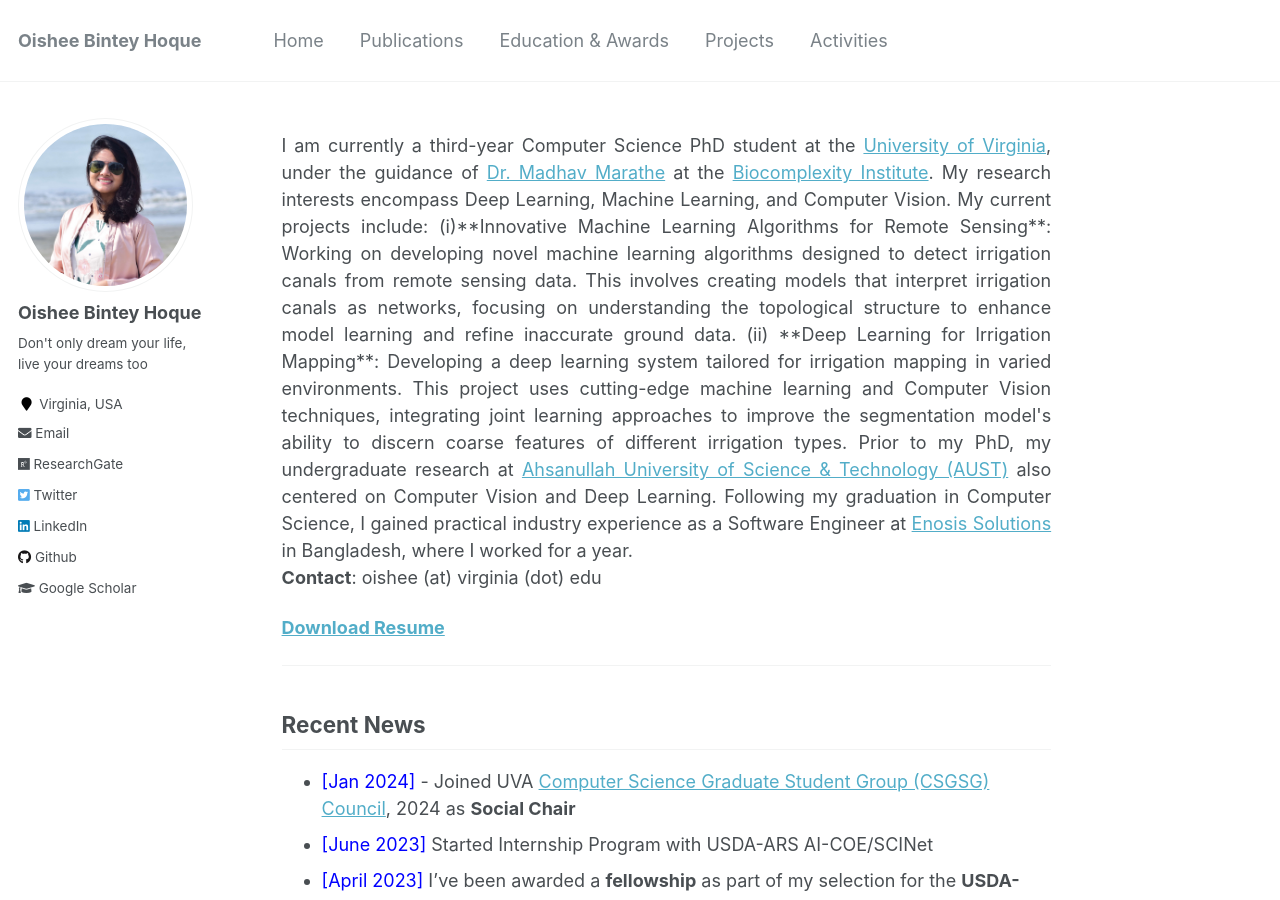
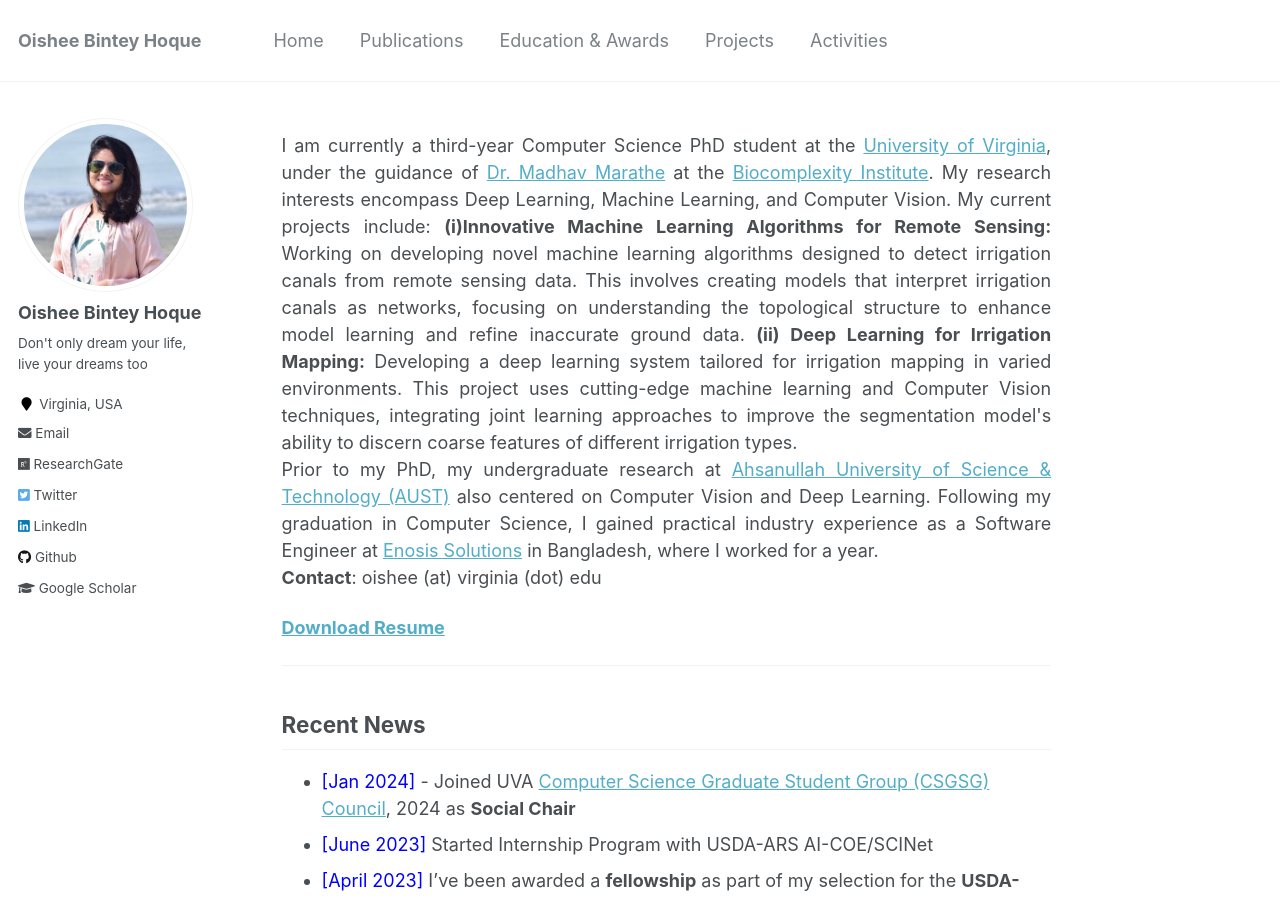
Before and after one commit to oishee-hoque/oishee-hoque.github.io, a Jekyll site: the page built from _pages/about.md, in a window 1280 px wide and 900 px high. Built offline with Jekyll 4.4.1, drawn with Linux system fonts in a browser that asks for light colours.

Commit message:
update html

```diff
--- a/_pages/about.md
+++ b/_pages/about.md
@@ -9,8 +9,8 @@
 ---
 
 <div style="text-align: justify">
-I am currently a third-year Computer Science PhD student at the  <a href="https://engineering.virginia.edu/departments/computer-science">University of Virginia</a>, under the guidance of <a href="https://engineering.virginia.edu/faculty/madhav-marathe">Dr. Madhav Marathe</a> at the <a href="https://biocomplexity.virginia.edu/">Biocomplexity Institute</a>. My research interests encompass Deep Learning, Machine Learning, and Computer Vision. My current projects include: (i)**Innovative Machine Learning Algorithms for Remote Sensing**: Working on developing novel machine learning algorithms designed to detect irrigation canals from remote sensing data. This involves creating models that interpret irrigation canals as networks, focusing on understanding the topological structure to enhance model learning and refine inaccurate ground data. (ii) **Deep Learning for Irrigation Mapping**: Developing a deep learning system tailored for irrigation mapping in varied environments. This project uses cutting-edge machine learning and Computer Vision techniques, integrating joint learning approaches to improve the segmentation model's ability to discern coarse features of different irrigation types.
-
+I am currently a third-year Computer Science PhD student at the  <a href="https://engineering.virginia.edu/departments/computer-science">University of Virginia</a>, under the guidance of <a href="https://engineering.virginia.edu/faculty/madhav-marathe">Dr. Madhav Marathe</a> at the <a href="https://biocomplexity.virginia.edu/">Biocomplexity Institute</a>. My research interests encompass Deep Learning, Machine Learning, and Computer Vision. My current projects include: <b>(i)Innovative Machine Learning Algorithms for Remote Sensing:</b> Working on developing novel machine learning algorithms designed to detect irrigation canals from remote sensing data. This involves creating models that interpret irrigation canals as networks, focusing on understanding the topological structure to enhance model learning and refine inaccurate ground data. <b>(ii) Deep Learning for Irrigation Mapping:</b> Developing a deep learning system tailored for irrigation mapping in varied environments. This project uses cutting-edge machine learning and Computer Vision techniques, integrating joint learning approaches to improve the segmentation model's ability to discern coarse features of different irrigation types.
+<br>
 Prior to my PhD, my undergraduate research at <a href="http://aust.edu/">Ahsanullah University of Science & Technology (AUST)</a> also centered on Computer Vision and Deep Learning. Following my graduation in Computer Science, I gained practical industry experience as a Software Engineer at <a href="https://www.enosisbd.com/">Enosis Solutions</a> in Bangladesh, where I worked for a year.
 
 </div>
```
